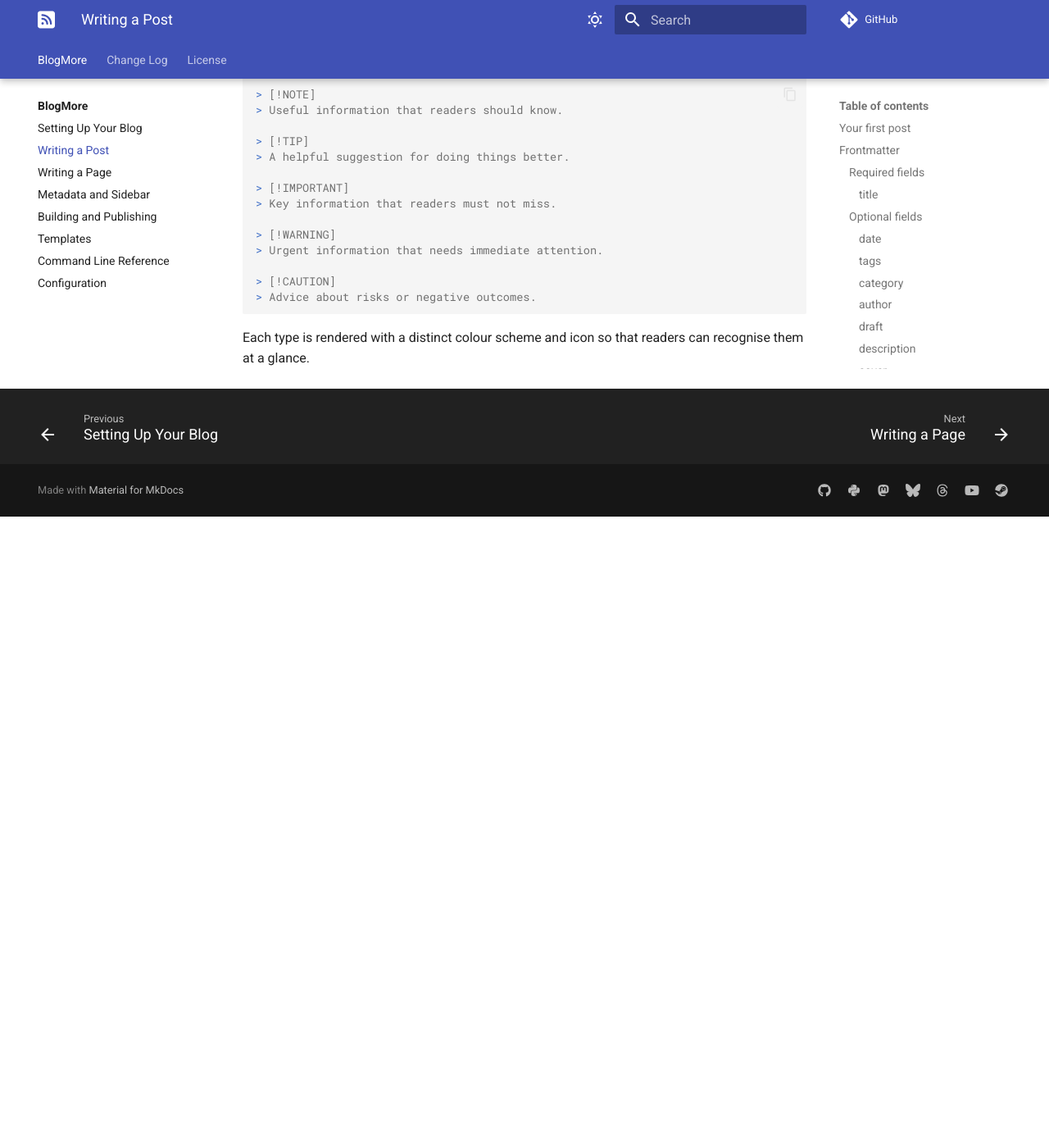
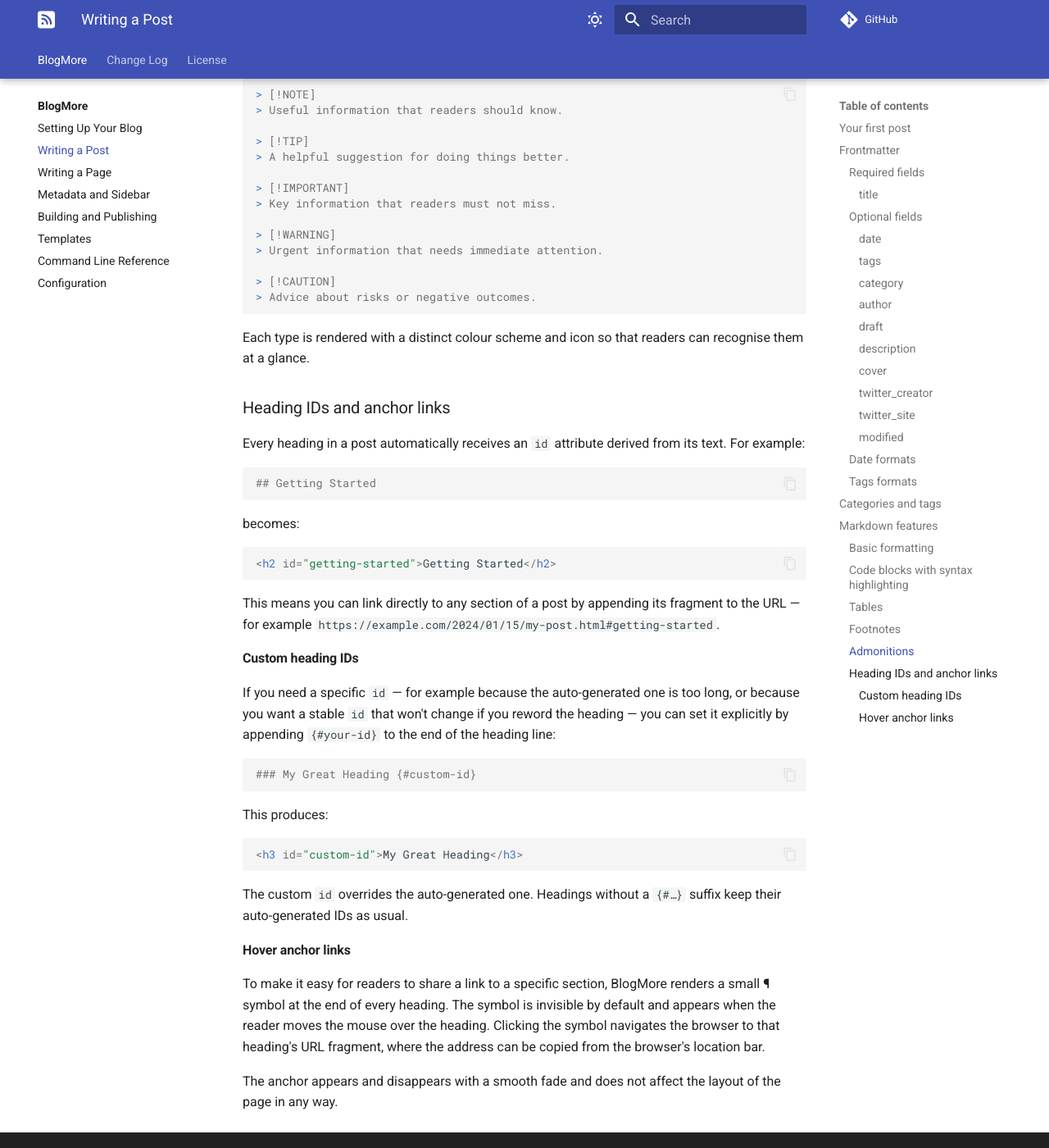
Before and after one commit to davep/blogmore, an MkDocs documentation site: the page built from docs/writing_a_post.md, in a window 1280 px wide and 1400 px high, scrolled down 5356 px. Shown: the whole window at 82% size. Built offline with MkDocs 1.6.1 and Material for MkDocs 9.7.7, drawn with Linux system fonts in a browser that asks for light colours; comment, search, counter and statistics services are not loaded; before the commit the page ends 5986 px from its top, so only the background shows below that.

Commit message:
Add heading IDs and anchor links documentation to writing_a_post.md
Co-authored-by: davep <28237+davep@users.noreply.github.com>

````diff
--- a/docs/writing_a_post.md
+++ b/docs/writing_a_post.md
@@ -256,3 +256,53 @@ BlogMore supports GitHub-style alert boxes, written as blockquotes with a specia
 ```
 
 Each type is rendered with a distinct colour scheme and icon so that readers can recognise them at a glance.
+
+### Heading IDs and anchor links
+
+Every heading in a post automatically receives an `id` attribute derived from
+its text. For example:
+
+```markdown
+## Getting Started
+```
+
+becomes:
+
+```html
+<h2 id="getting-started">Getting Started</h2>
+```
+
+This means you can link directly to any section of a post by appending its
+fragment to the URL — for example
+`https://example.com/2024/01/15/my-post.html#getting-started`.
+
+#### Custom heading IDs
+
+If you need a specific `id` — for example because the auto-generated one is too
+long, or because you want a stable `id` that won't change if you reword the
+heading — you can set it explicitly by appending `{#your-id}` to the end of the
+heading line:
+
+```markdown
+### My Great Heading {#custom-id}
+```
+
+This produces:
+
+```html
+<h3 id="custom-id">My Great Heading</h3>
+```
+
+The custom `id` overrides the auto-generated one. Headings without a `{#…}`
+suffix keep their auto-generated IDs as usual.
+
+#### Hover anchor links
+
+To make it easy for readers to share a link to a specific section, BlogMore
+renders a small **¶** symbol at the end of every heading. The symbol is
+invisible by default and appears when the reader moves the mouse over the
+heading. Clicking the symbol navigates the browser to that heading's URL
+fragment, where the address can be copied from the browser's location bar.
+
+The anchor appears and disappears with a smooth fade and does not affect the
+layout of the page in any way.
````
